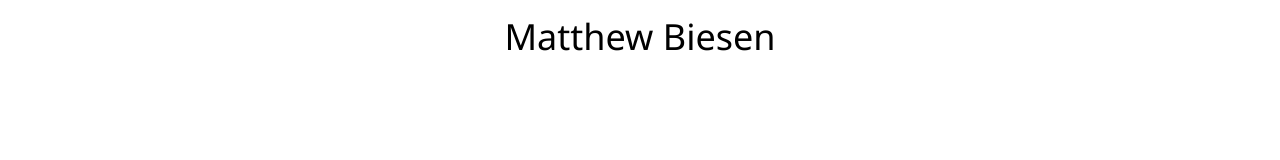
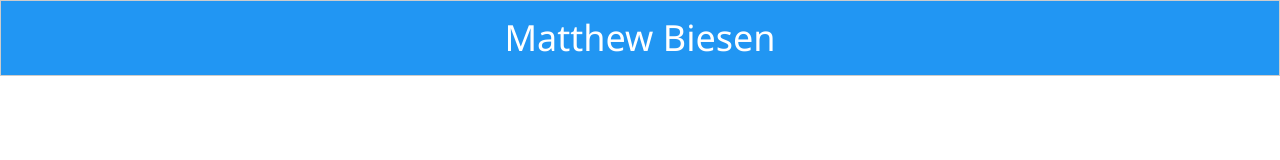
Before and after one commit to mabiesen/mabiesen.github.io, a plain HTML site: page index.html in a window 1280 px wide. Drawn offline with nearby package versions, Linux system fonts and the light colour scheme.

Commit message:
Update index.html

```diff
--- a/index.html
+++ b/index.html
@@ -5,7 +5,7 @@
 <link rel="stylesheet" href="https://www.w3schools.com/w3css/4/w3.css">
 <body>
 	<div class="row">
-		<div class="w3-container w3-Blue">
+		<div class="w3-container w3-blue w3-border">
 			<div class="w3-col s12 w3-center">
 				<h1>Matthew Biesen</h1>
 			</div>
```
